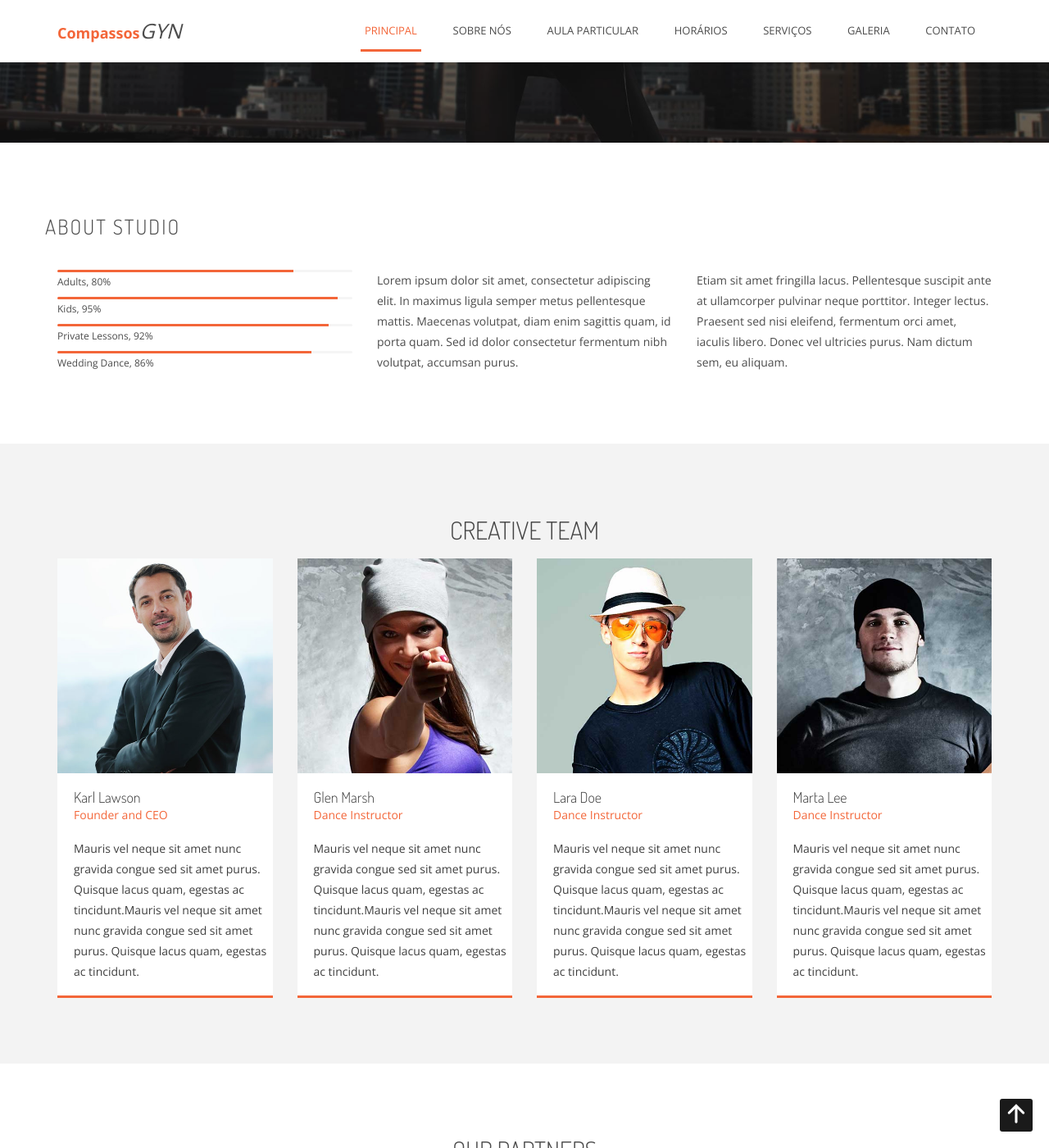
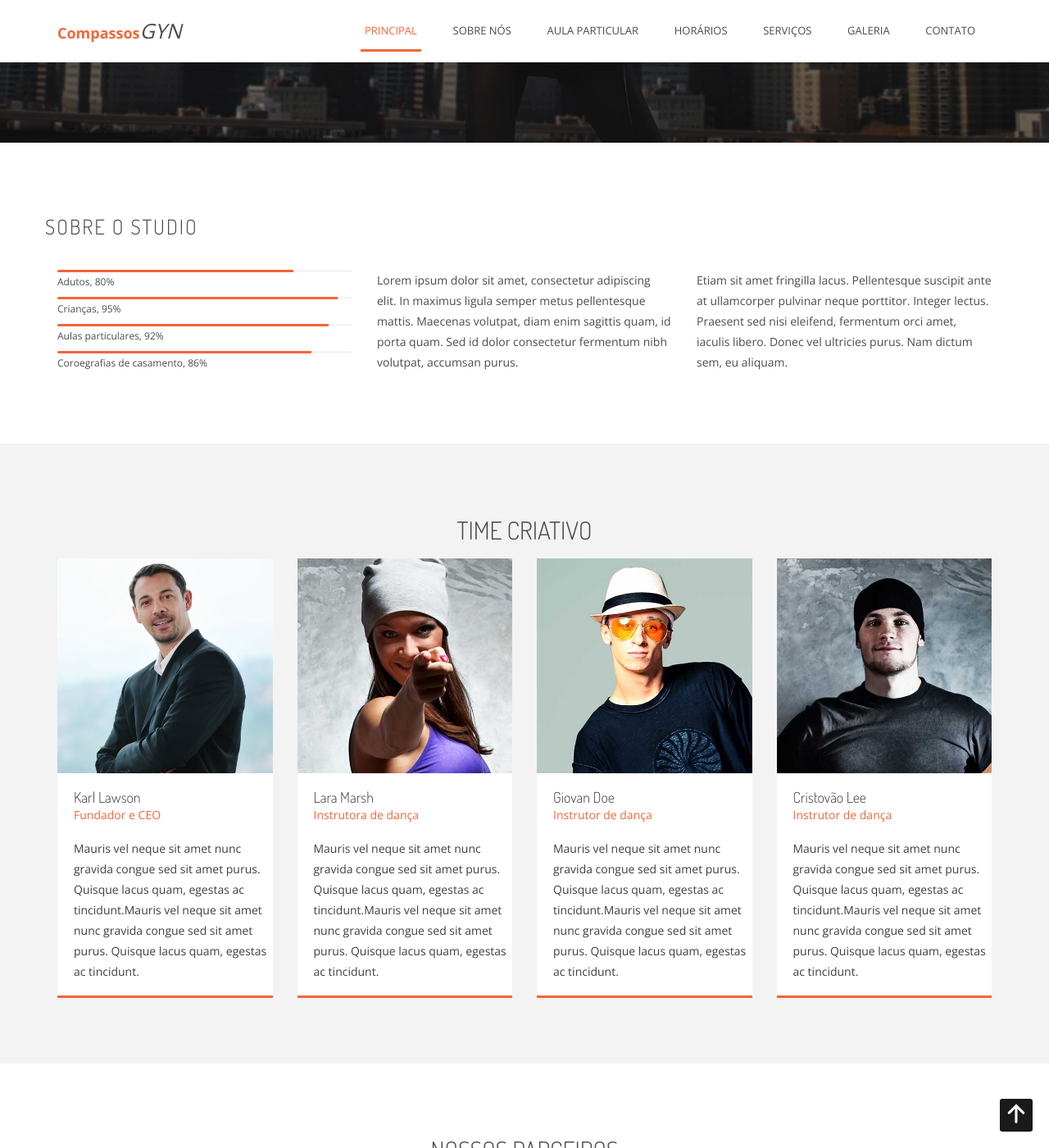
Before and after one commit to 5devmonkeys/comp, a Jekyll site: the page built from sobre.html, in a window 1280 px wide and 1400 px high, scrolled down 1496 px. Shown: the whole window at 82% size. Built offline with Jekyll 4.4.1, drawn with Linux system fonts in a browser that asks for light colours; some web fonts are replaced; some of the changed text lies outside the part shown.

Commit message:
change about

```diff
--- a/_includes/icon-github.html
+++ /dev/null
@@ -1 +0,0 @@
-<a href="https://github.com/{{ include.username }}"><span class="icon icon--github">{% include icon-github.svg %}</span><span class="username">{{ include.username }}</span></a>
--- a/_includes/icon-twitter.html
+++ /dev/null
@@ -1 +0,0 @@
-<a href="https://twitter.com/{{ include.username }}"><span class="icon icon--twitter">{% include icon-twitter.svg %}</span><span class="username">{{ include.username }}</span></a>
--- a/js/main.js
+++ b/js/main.js
@@ -9,7 +9,7 @@ function pieChart() {
 
 			var imagePos = jQuery(this).offset().top;
 			var topOfWindow = jQuery(window).scrollTop();
-			if (imagePos < topOfWindow+1) {
+			if (imagePos < topOfWindow+900) {
 
 				jQuery(this).easyPieChart({
 			        barColor: colors[count],
@@ -17,10 +17,10 @@ function pieChart() {
 					scaleColor: false,
 					scaleLength: false,
 					lineCap: 'butt',
-					lineWidth: 1,
+					lineWidth: 3,
 					size: 160,
 					rotate: 0,
-					animate: 1,
+					animate: 3000,
 					onStep: function(from, to, percent) {
 							jQuery(this.el).find('.percent').text(Math.round(percent));
 						}
@@ -278,11 +278,11 @@ jQuery(window).load(function(){
 
 	//preloader
 	jQuery(".preloaderimg").fadeOut();
-	jQuery(".preloader").delay(0).fadeOut("slow").delay(0, function(){
+	jQuery(".preloader").delay(200).fadeOut("slow").delay(200, function(){
 		jQuery(this).remove();
 	});
 
-	jQuery('body').delay(1).scrollspy('refresh');
+	jQuery('body').delay(1000).scrollspy('refresh');
 
 
 
--- a/sobre.html
+++ b/sobre.html
@@ -8,14 +8,14 @@ layout: default
         <div class="container">
             <div class="row">
                 <div class="col-md-8">
-                    <h1 class="hs-line">About Us</h1>
+                    <h1 class="hs-line">Sobre nós</h1>
                     <div class="hs-line-des">
-                        Awesome team of choreographers &amp;&nbsp;just good people
+                         Time de coreografos incríveis &amp;&nbsp;ótimas pessoas
                     </div>
                 </div>
                 <div class="col-md-4 mt-30">
                     <div class="mod-breadcrumbs">
-                        <a href="/">Home</a>&nbsp;/&nbsp;<a href="#">Pages</a>&nbsp;/&nbsp;<span>About Us</span>
+                        <a href="index.html">Principal</a>&nbsp;/&nbsp;<span>Sobre nós</span>
                     </div>
 
                 </div>
@@ -30,7 +30,7 @@ layout: default
         <div class="row">
             <div class="col-sm-12">
                 <div class="description">
-                    <h2 class="text-center">Welcome to Dance Studio Center!</h2>
+                    <h2 class="text-center">Bem-vindo a Compassos Stúdio de dança!</h2>
                     <p>Lorem ipsum dolor sit amet, consectetur adipisicing elit. Proin nibh augue, suscipit a, scelerisque sed, lacinia in, mi. Cras vel lorem. Etiam pellentesque aliquet tellus. Phasellus pharetra nulla ac diam. Lorem ipsum dolor sit amet, consectetur adipisicing elit. Proin nibh augue, suscipit a, scelerisque sed, lacinia in, mi. Cras vel lorem. Etiam pellentesque aliquet tellus. Phasellus pharetra nulla ac diam.
                     </p>
                 </div>
@@ -130,29 +130,29 @@ layout: default
     <div class="container">
         <div class="row">
             <h2 class="section-title text-left">
-                About Studio
+                Sobre o Studio
             </h2>
         </div>
         <div class="row">
              <div class="col-md-4 col-sm-12">
                 <div class="progress">
                     <div class="progress-bar progress-bar-success" role="progressbar" aria-valuenow="40" aria-valuemin="0" aria-valuemax="100" style="width: 80%">
-                        <span>Adults, 80%</span>
+                        <span>Adutos, 80%</span>
                     </div>
                 </div>
                 <div class="progress">
                     <div class="progress-bar progress-bar-info" role="progressbar" aria-valuenow="20" aria-valuemin="0" aria-valuemax="100" style="width: 95%">
-                        <span>Kids, 95%</span>
+                        <span>Crianças, 95%</span>
                     </div>
                 </div>
                 <div class="progress">
                     <div class="progress-bar progress-bar-warning" role="progressbar" aria-valuenow="60" aria-valuemin="0" aria-valuemax="100" style="width: 92%">
-                        <span>Private Lessons, 92%</span>
+                        <span>Aulas particulares, 92%</span>
                     </div>
                 </div>
                 <div class="progress">
                     <div class="progress-bar progress-bar-danger" role="progressbar" aria-valuenow="80" aria-valuemin="0" aria-valuemax="100" style="width: 86%">
-                        <span>Wedding Dance, 86%</span>
+                        <span>Coroegrafias de casamento, 86%</span>
                     </div>
                 </div>
             </div>
@@ -169,7 +169,7 @@ layout: default
    <section id="team" class="grey_section">
         <div class="container">
             <header class="section_header text-center">
-                <h2>creative team</h2>
+                <h2>Time criativo</h2>
             </header>
             <div class="row to_animate_child_blocks">
                 <div class="block col-sm-6 col-md-3 text-left to_animate" data-animation="fadeInUp">
@@ -177,7 +177,7 @@ layout: default
                         <img src="example/team/01.jpg" alt="team">
                         <div class="caption">
                             <h4>Karl Lawson</h4>
-                            <p class="color">Founder and CEO</p>
+                            <p class="color">Fundador e CEO</p>
                             <p>Mauris vel neque sit amet nunc gravida congue sed sit amet purus. Quisque lacus quam, egestas ac tincidunt.Mauris vel neque sit amet nunc gravida congue sed sit amet purus. Quisque lacus quam, egestas ac tincidunt.</p>
                         </div>
 
@@ -187,8 +187,8 @@ layout: default
                     <div class="team_desc">
                         <img src="example/team/02.jpg" alt="team">
                         <div class="caption">
-                            <h4>Glen Marsh</h4>
-                            <p class="color">Dance Instructor</p>
+                            <h4>Lara Marsh</h4>
+                            <p class="color">Instrutora de dança</p>
                             <p>Mauris vel neque sit amet nunc gravida congue sed sit amet purus. Quisque lacus quam, egestas ac tincidunt.Mauris vel neque sit amet nunc gravida congue sed sit amet purus. Quisque lacus quam, egestas ac tincidunt.</p>
                         </div>
 
@@ -198,8 +198,8 @@ layout: default
                     <div class="team_desc">
                         <img src="example/team/03.jpg" alt="team">
                         <div class="caption">
-                            <h4>Lara Doe</h4>
-                            <p class="color">Dance Instructor</p>
+                            <h4>Giovan Doe</h4>
+                            <p class="color">Instrutor de dança</p>
                             <p>Mauris vel neque sit amet nunc gravida congue sed sit amet purus. Quisque lacus quam, egestas ac tincidunt.Mauris vel neque sit amet nunc gravida congue sed sit amet purus. Quisque lacus quam, egestas ac tincidunt.</p>
                         </div>
 
@@ -209,8 +209,8 @@ layout: default
                     <div class="team_desc">
                         <img src="example/team/04.jpg" alt="team">
                         <div class="caption">
-                            <h4>Marta Lee</h4>
-                            <p class="color">Dance Instructor</p>
+                            <h4>Cristovão Lee</h4>
+                            <p class="color">Instrutor de dança</p>
                             <p>Mauris vel neque sit amet nunc gravida congue sed sit amet purus. Quisque lacus quam, egestas ac tincidunt.Mauris vel neque sit amet nunc gravida congue sed sit amet purus. Quisque lacus quam, egestas ac tincidunt.</p>
                         </div>
 
@@ -223,7 +223,7 @@ layout: default
      <section class="light_section">
         <div class="container">
             <header class="section_header text-center">
-                <h2> our partners</h2>
+                <h2> Nossos parceiros</h2>
             </header>
             <div class="row">
                 <div class="col-sm-12">
@@ -322,7 +322,7 @@ layout: default
                     </div>
                     <div class="teaser_description">
                         <p class="counter" data-from="0" data-to="264" data-speed="1800"></p>
-                        <h3>newsletter review</h3>
+                        <h3>boletim de notícias</h3>
                     </div>
                 </div>
             </div>
```
Also changed, not shown: other parts of sobre.html (+8 -8 lines), _layouts/post.html (deleted, +0 -25 lines), _posts/2017-06-11-welcome-to-jekyll.markdown (deleted, +0 -25 lines), _includes/icon-github.svg (deleted), _includes/icon-twitter.svg (deleted).
